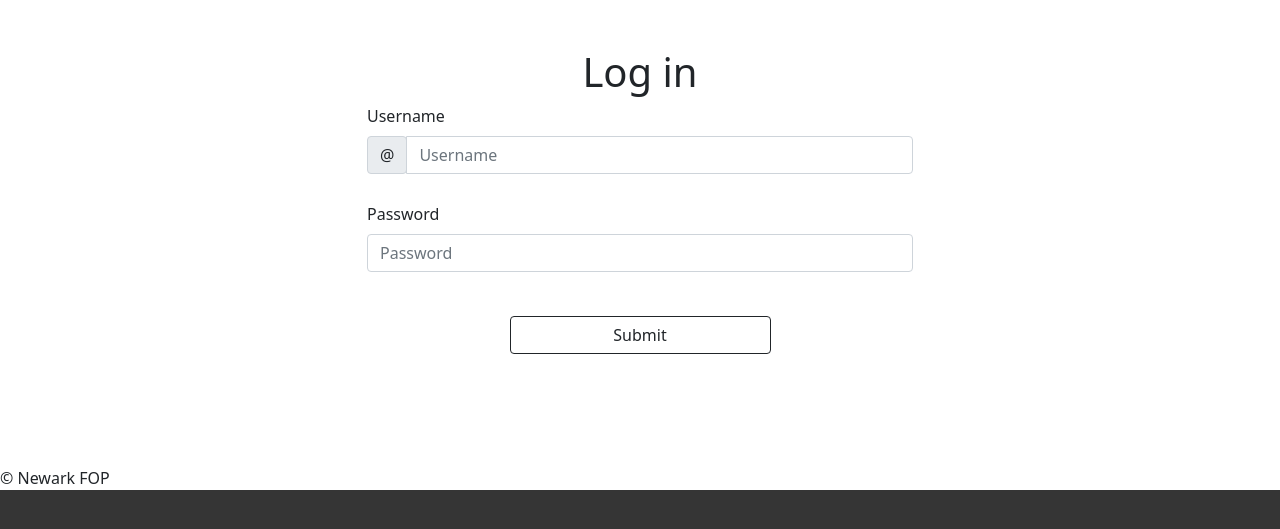
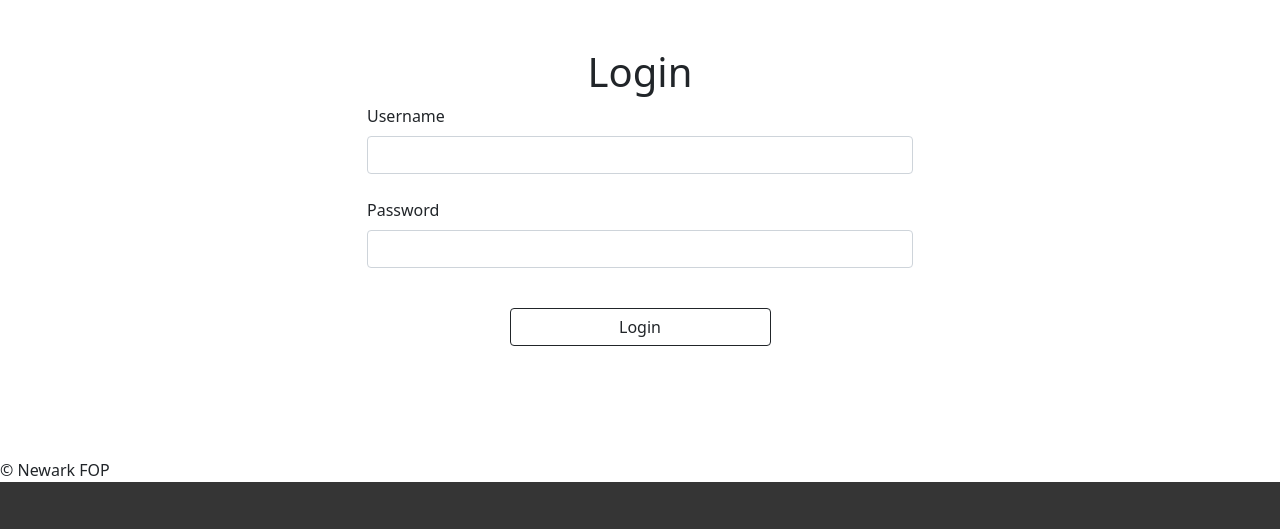
Before and after one commit to gajeraYash/NFOP-app, a Django app: page /login in a window 1280 px wide. Shown: the part 101-630 px from the top of the page. Run offline with Django 3.2, Linux system fonts and the light colour scheme; some libraries are stand-ins or nearby versions.

Commit message:
Login + Logout Views

```diff
--- a/app/views.py
+++ b/app/views.py
@@ -1,5 +1,9 @@
 from django.shortcuts import render
 from django.http import HttpResponseRedirect
+from django.contrib.auth import authenticate
+from django.contrib.auth import login as auth_login
+from django.contrib.auth import logout as auth_logout
+from django.contrib.auth.decorators import login_required
 from django.urls import reverse
 from app.forms import *
 from app.models import *
@@ -35,17 +39,42 @@ def signup(request):
     else:
         user_form = SignupForm()
         profile_form = UserProfileForm()
-    return render(request, 'app/signup.html', {'user_form': user_form,
+
+    if request.user.is_authenticated:
+        return HttpResponseRedirect(reverse('app:index'))
+    else:
+        return render(request, 'app/signup.html', {'user_form': user_form,
                                                 'profile_form': profile_form,})
 
 def login(request):
-    return render(request, "app/login.html")
+    if request.method == 'POST':
+        login_form = LoginForm(request.POST)
+        if login_form.is_valid():
+            username = login_form.cleaned_data['username'].lower()
+            password = login_form.cleaned_data['password']
+            user = authenticate(username=username, password=password)
+            auth_login(request,user)
+            return HttpResponseRedirect(reverse('app:index'))
+        else:
+            print("Error: Submitting Request")
+    else:
+        login_form = LoginForm()
 
+    if request.user.is_authenticated:
+        return HttpResponseRedirect(reverse('app:index'))
+    else:
+        return render(request,"app/login.html", {'login_form':login_form})
+
+@login_required
 def logout(request):
-    return render(request, "app/index.html")
+    auth_logout(request)
+    return HttpResponseRedirect(reverse('app:index'))
 
 def social_media(request):
     return render(request, "app/index.html")
 
 def donate(request):
     return render(request, "app/index.html")
+
+def members(request):
+    return render(request)
--- a/static/css/style.css
+++ b/static/css/style.css
@@ -25,3 +25,11 @@ textarea:focus,
 input:focus {
   outline: none;
 }
+
+section.full-background{
+  padding: 100px 0px;
+  width: 100%;
+  background-color: var(--main-background);
+  background-size: cover;
+  min-height: 100vh;
+}
--- a/templates/app/login.html
+++ b/templates/app/login.html
@@ -5,37 +5,25 @@
 {% endblock %}
 
 {% block content %}
-<section id="login mb-5">
+<section id="login" class="mb-5">
     <div class="container mt-5 mb-5">
         <div class="row text-center">
-           <div class='fade-in'><h1>Log in</h1></div>
+           <div>
+               <h1>Login</h1>
+            </div>
         </div>
         <form method="POST" class="row justify-content-center">
             <div class="col-10 col-md-8 col-lg-6">
                 {% csrf_token %}
-                {% if user_form.errors %}
-                    {% for field in user_form %}
+                {% if login_form.errors %}
+                    {% for field in login_form %}
                         {% for error in field.errors %}
                             <div class="alert alert-danger" role="alert">
                                 <strong>{{ error|escape }}</strong>
                             </div>
                         {% endfor %}
                     {% endfor %}
-                    {% for error in user_form.non_field_errors %}
-                        <div class="alert alert-warning" role="alert">
-                            <strong>{{ error|escape }}</strong>
-                        </div>
-                    {% endfor %}
-                {% endif %}
-                {% if profile_form.errors %}
-                    {% for field in profile_form %}
-                        {% for error in field.errors %}
-                            <div class="alert alert-danger" role="alert">
-                                <strong>{{ error|escape }}</strong>
-                            </div>
-                        {% endfor %}
-                    {% endfor %}
-                    {% for error in profile_form.non_field_errors %}
+                    {% for error in login_form.non_field_errors %}
                         <div class="alert alert-warning" role="alert">
                             <strong>{{ error|escape }}</strong>
                         </div>
@@ -43,28 +31,21 @@
                 {% endif %}
                 <div class="row">
                     <div class="col">
-                        <label for="{{user_form.username.id_for_label}}" class="form-label">Username</label>
-                        <div class="input-group">
-                            <div class="input-group-prepend">
-                                <span class="input-group-text" id="basic-addon1">@</span>
-                            </div>
-                            <input type="text" class="form-control"  name="{{user_form.username.name}}" placeholder = "Username" required="" id="{{user_form.username.id_for_label}}">
-                        </div>
-                        <div for="{{user_form.username.id_for_label}}" class="form-text">{{user_form.username.help_text}}</div>
+                        <label for="{{login_form.username.id_for_label}}" class="form-label">Username</label>
+                        <input type="text" class="form-control" name="{{login_form.username.name}}" maxlength="15" required="" id="{{login_form.username.id_for_label}}">
                     </div>
                 </div>
                 <br>
-                <div class="row g-2">
+                <div class="row">
                     <div class="col">
-                            <label for="{{user_form.password1.id_for_label}}" class="form-label">Password</label>
-                            <input type="password" class="form-control" name="{{user_form.password1.name}}" placeholder="Password" autocomplete="new-password" required="" id="{{user_form.password1.id_for_label}}">
-                            <div for="{{user_form.password1.id_for_label}}" class="form-text">{{user_form.password1.help_text}}</div>
+                        <label for="{{login_form.password.id_for_label}}" class="form-label">Password</label>
+                        <input type="password" class="form-control" name="{{login_form.password.name}}" required="" id="{{login_form.password.id_for_label}}" aria-autocomplete="list">
                     </div>
                 </div>
                 <br>
                 <div class="row mt-3 mb-3">
                     <div class="d-grid gap-2 col-6 mx-auto">
-                        <input type="submit" class="btn btn-outline-dark" value="Submit">
+                        <input type="submit" class="btn btn-outline-dark" value="Login">
                     </div>
                 </div>
             </div>
--- a/templates/app/partials/navbar.html
+++ b/templates/app/partials/navbar.html
@@ -34,7 +34,7 @@
                     <a class="nav-link" href="#"><b>Members</b></a>
                 </li>
                 <li class="nav-item">
-                    <a class="nav-link" href="#"><b>Logout</b></a>
+                    <a class="nav-link" href="{% url 'app:logout' %}"><b>Logout</b></a>
                 </li>
                 {% else %}
                 <li class="nav-item">
```
